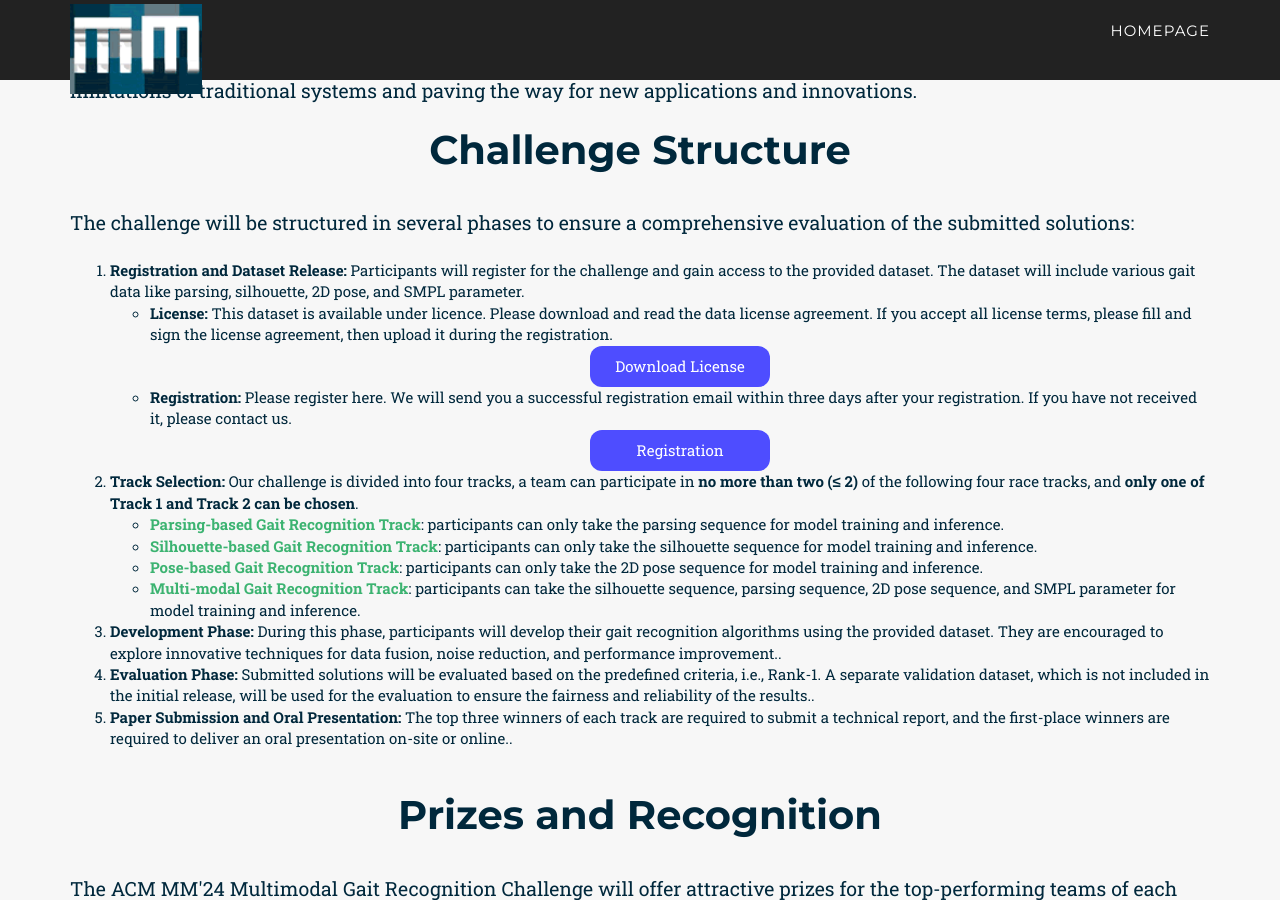
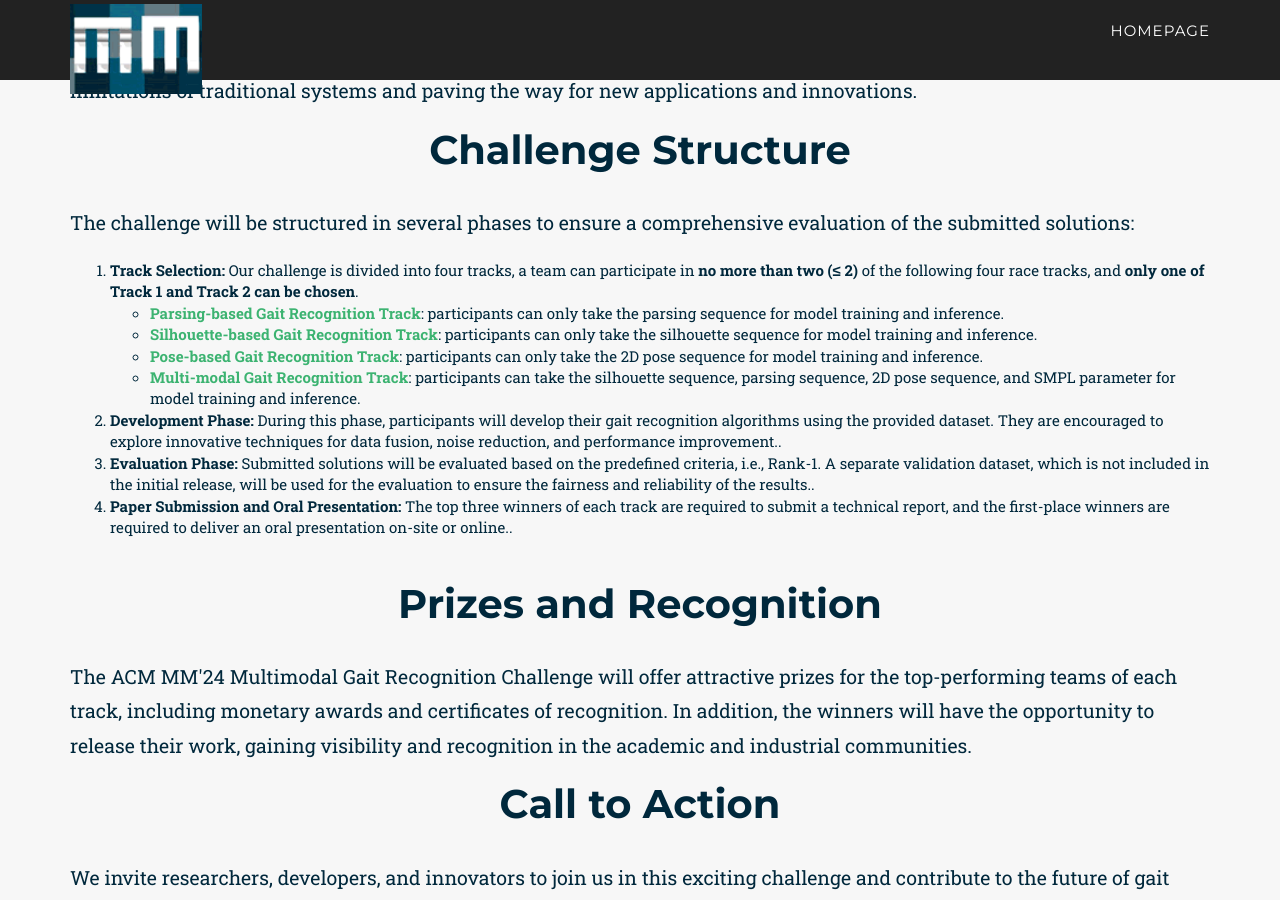
Before and after one commit to hcma2024/hcma2024.github.io, a Jekyll site: the page built from _2022_pages/mgr_challenge.html, in a window 1280 px wide and 900 px high, scrolled down 1188 px. Built offline with Jekyll 4.4.1, drawn with Linux system fonts in a browser that asks for light colours; some web fonts are replaced.

Commit message:
Update mgr

```diff
--- a/_includes/2022_data/mgr_challenge.html
+++ b/_includes/2022_data/mgr_challenge.html
@@ -227,22 +227,6 @@
             <!-- </p>
             <p class="large">  -->
                 <ol>
-                    <li><b>Registration and Dataset Release: </b> Participants will register for the challenge and gain access to the provided dataset. The dataset will include various gait data like parsing, silhouette, 2D pose, and SMPL parameter.
-                        <ul>
-                            <li><b>License: </b> This dataset is available under licence. Please download and read the data license agreement. If you accept all license terms, please fill and sign the license agreement, then upload it during the registration.</li>
-                            <center>
-                                <button style="width:180px; background-color: #4e4dff; color: white; border-radius: 12px; padding: 10px 20px; border: none;" onclick="goToLicense()">
-                                    Download License
-                                </button>
-                            </center>
-                            <li><b>Registration: </b> Please register here. We will send you a successful registration email within three days after your registration. If you have not received it, please contact us.</li>
-                            <center>
-                                <button style="width:180px; background-color: #4e4dff; color: white; border-radius: 12px; padding: 10px 20px; border: none;" onclick="goToRegistration()">
-                                    Registration
-                                </button>
-                            </center>
-                        </ul>
-                    </li>
                     <li><b>Track Selection: </b>Our challenge is divided into four tracks, a team can participate in <b>no more than two (≤ 2)</b> of the following four race tracks, and <b>only one of Track 1 and Track 2 can be chosen</b>.
                         <ul>
                         <li><a href="https://codalab.lisn.upsaclay.fr/competitions/20040" target="_blank"><b>Parsing-based Gait Recognition Track</b></a>: participants can only take the parsing sequence for model training and inference.</li>
```
